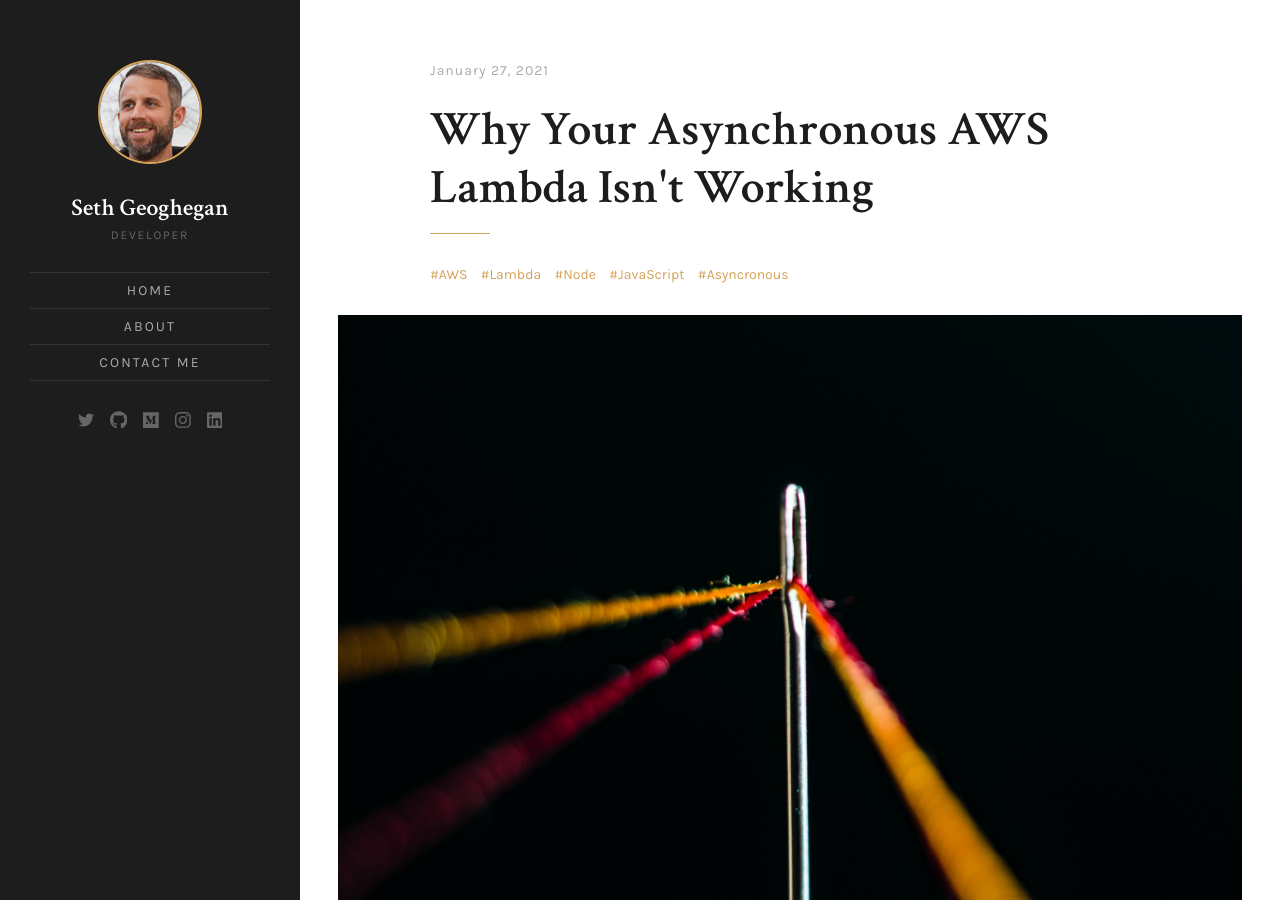
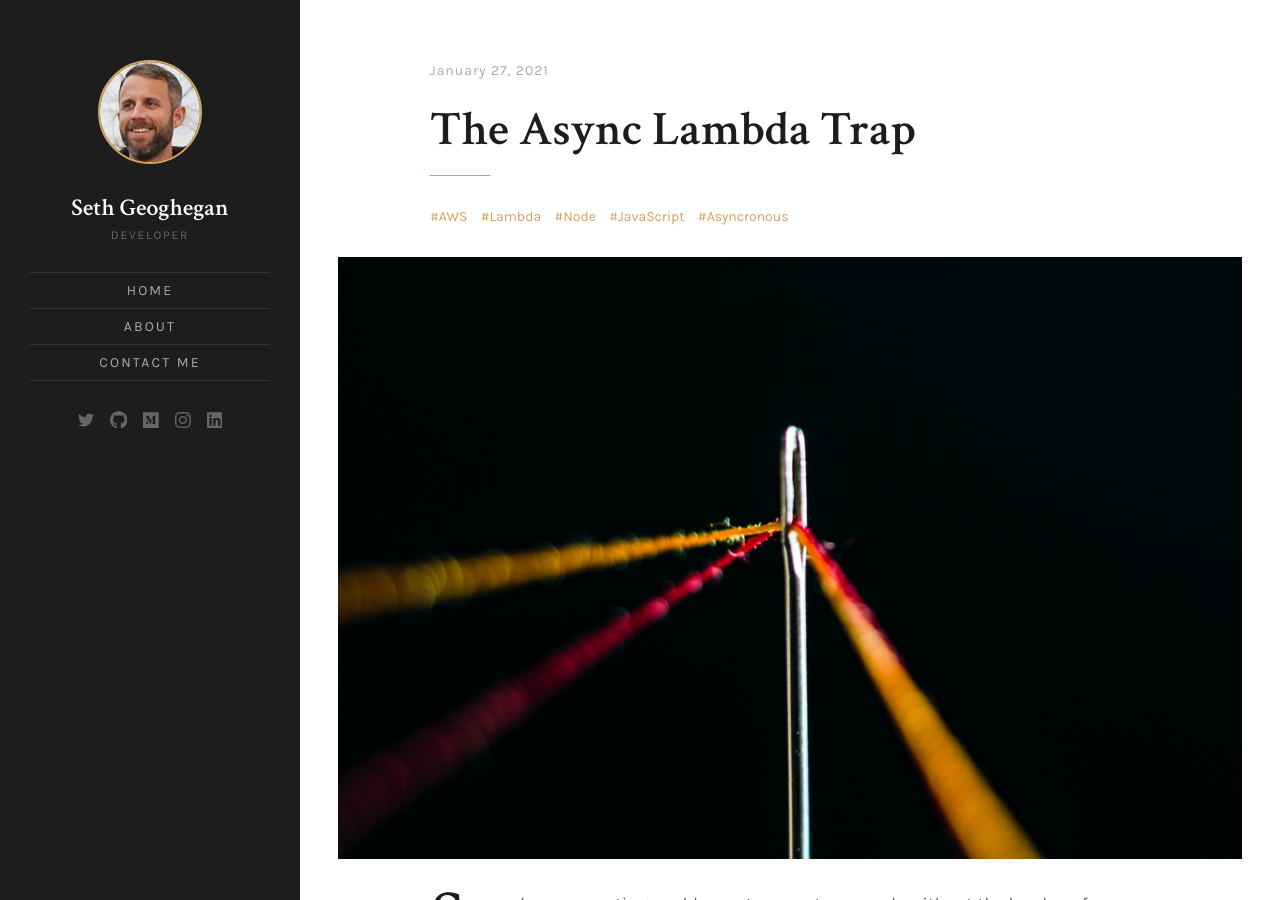
Before and after one commit to SethThomas/seththomas.github.io, a Jekyll site: the page built from _posts/2021-01-27-lambda-async.md, in a window 1280 px wide and 900 px high. Built offline with Jekyll 4.4.1, drawn with Linux system fonts in a browser that asks for light colours; comment, search, counter and statistics services are not loaded.

Commit message:
featured article

```diff
--- a/_posts/2021-01-27-lambda-async.md
+++ b/_posts/2021-01-27-lambda-async.md
@@ -1,8 +1,9 @@
 ---
 layout: post
-title:  "Why Your Asynchronous AWS Lambda Isn't Working"
+title:  "The Async Lambda Trap"
 tags: [ AWS, Lambda, Node, JavaScript, Asyncronous]
 featured_image: assets/images/posts/2020/amirali-mirhashemian-kiH-RBm08NQ-unsplash.jpg
+featured: true
 published: true
 ---
 
```
Also changed, not shown: _posts/2021-01-04-advent-of-code-2020.md (+0 -1 lines).
